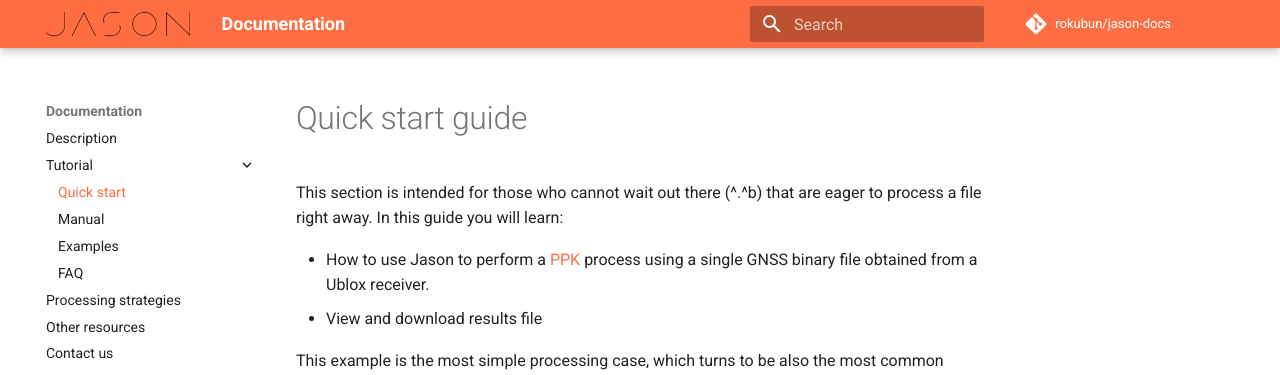
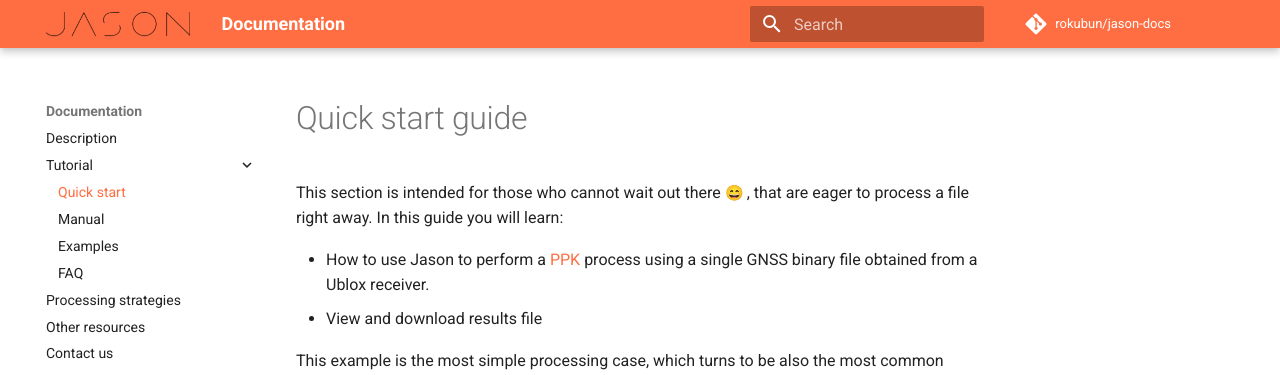
Before and after one commit to rokubun/jason-docs, an MkDocs documentation site: the page built from docs/quickstart.md, in a window 1280 px wide and 900 px high. Shown: the top 375 px of the window. Built offline with MkDocs 1.6.1 and Material for MkDocs 9.7.7, drawn with Linux system fonts in a browser that asks for light colours; emoji names are drawn with the system emoji font; comment, search, counter and statistics services are not loaded.

Commit message:
feat: add emoji support and example in quicktart.md

```diff
--- a/docs/quickstart.md
+++ b/docs/quickstart.md
@@ -1,6 +1,6 @@
 # Quick start guide
 
-This section is intended for those who cannot wait out there (^.^b) that are
+This section is intended for those who cannot wait out there :smile: , that are
 eager to process a file right away. In this guide you will learn:
 
 - How to use Jason to perform a [PPK](../strategies) process using a single
--- a/mkdocs.yml
+++ b/mkdocs.yml
@@ -31,7 +31,9 @@ extra:
       link: 'https://twitter.com/rokubn'
     - type: 'linkedin'
       link: 'https://www.linkedin.com/company/rokubun/'
-
+markdown_extensions:
+  - pymdownx.emoji:
+      emoji_generator: !!python/name:pymdownx.emoji.to_svg
 google_analytics:
   - 'UA-148380836-1'
   - 'auto'
```
